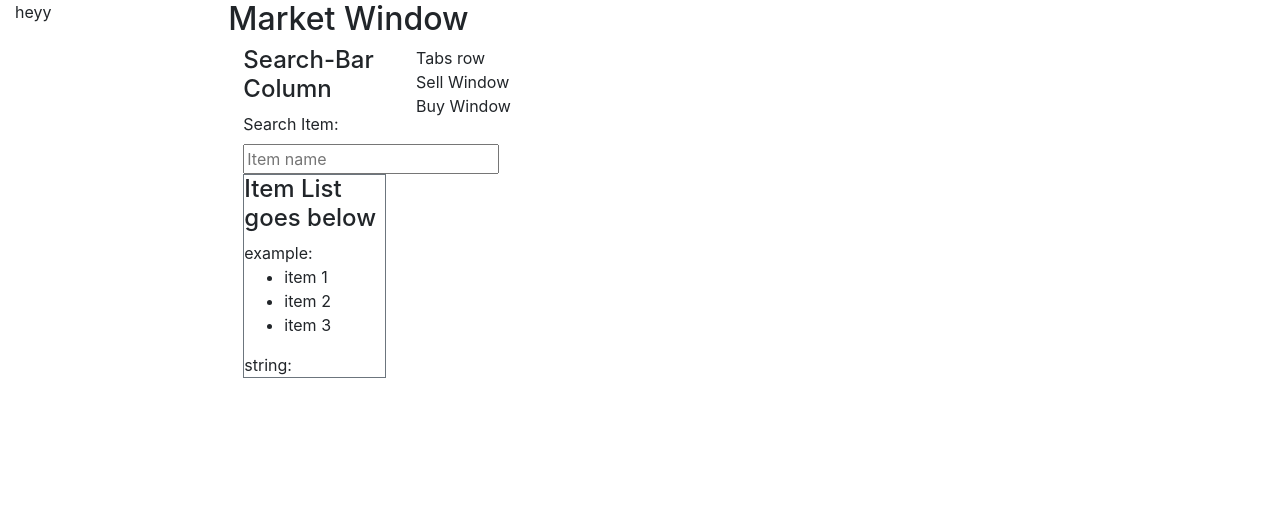
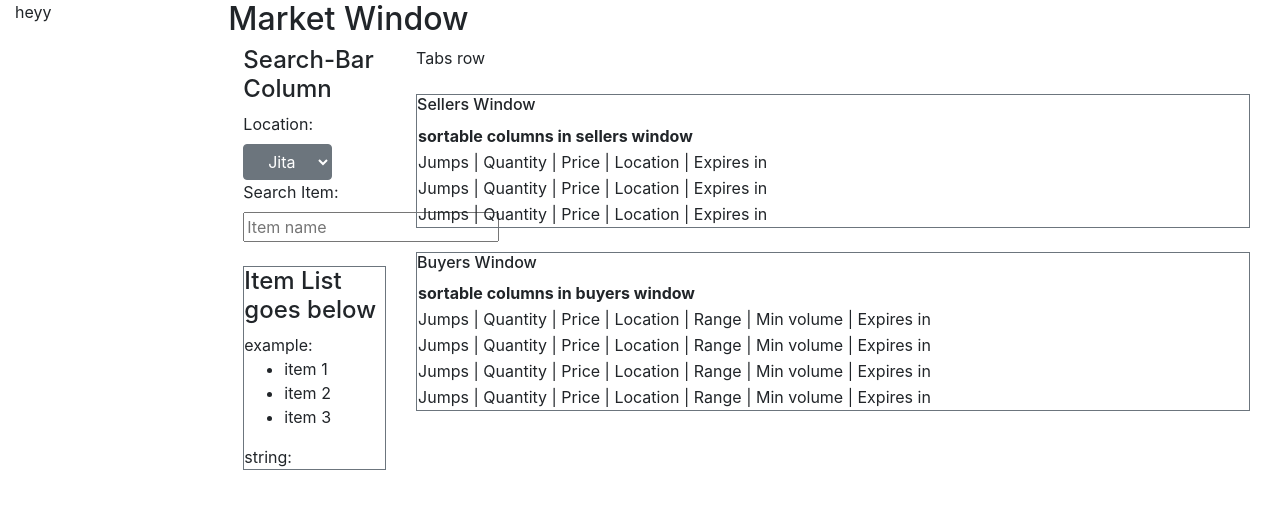
Before and after one commit to SeanBunch/Eve-API, a React (Create React App) app in the folder frontend/: page / in a window 1280 px wide. Shown: the top 508 px of the page. Built offline with nearby package versions, Linux system fonts and the light colour scheme.

Commit message:
added html elements and placeholders readme update

```diff
--- a/frontend/src/MarketWindow/BuyWindow.js
+++ b/frontend/src/MarketWindow/BuyWindow.js
@@ -2,9 +2,25 @@ import React from "react";
 
 function BuyWindow() {
     return(
-        <div>
-            Buy Window
-        </div>
+        <div className="border border-secondary">
+        <h6>
+        Buyers Window
+        </h6>
+
+        <table>
+            <tbody>
+              <tr>
+
+            <th>sortable columns in buyers window</th>
+            </tr>
+            <tr><td>Jumps | Quantity | Price | Location | Range | Min volume | Expires in</td></tr>
+            <tr><td>Jumps | Quantity | Price | Location | Range | Min volume | Expires in</td></tr>
+            <tr><td>Jumps | Quantity | Price | Location | Range | Min volume | Expires in</td></tr>
+            <tr><td>Jumps | Quantity | Price | Location | Range | Min volume | Expires in</td></tr>
+            </tbody>
+
+        </table>
+    </div>
     )
 }
 
--- a/frontend/src/MarketWindow/ItemList.js
+++ b/frontend/src/MarketWindow/ItemList.js
@@ -1,6 +1,10 @@
 import React, { useState } from "react";
 
 function ItemList({ string }) {
+
+    // need api call to search database with user input string data
+
+
   return (
     <div className="border border-secondary">
       <h4>Item List goes below</h4>
@@ -9,6 +13,7 @@ function ItemList({ string }) {
         example:
         <ul>
           <li>item 1</li>
+          {/* when item is clicked the Sell Window and the Buy Window needs to poplate with data of the item being clicked on */}
           <li>item 2</li>
           <li>item 3</li>
         </ul>
--- a/frontend/src/MarketWindow/MarketWindow.js
+++ b/frontend/src/MarketWindow/MarketWindow.js
@@ -16,7 +16,10 @@ function MarketWindow() {
           </div>
           <div className="col">
             <Tabs />
+            <br/>
             <SellWindow />
+            <br/>
+
             <BuyWindow />
           </div>
         </div>
--- a/frontend/src/MarketWindow/SearchBar.js
+++ b/frontend/src/MarketWindow/SearchBar.js
@@ -12,6 +12,14 @@ function SearchBar() {
   return (
     <div>
       <h4>Search-Bar Column</h4>
+      <div className="dropdown">
+        <label>Location: </label>
+        <select name="location" id="location" className="btn btn-secondary dropdown-toggle">
+            <option value="Jita">Jita</option>
+            <option value="Rens">Rens</option>
+            <option value="Doxie">Doxie</option>
+        </select>
+      </div>
 
       <div>
         <label>Search Item:</label>
@@ -24,6 +32,7 @@ function SearchBar() {
           value={searchValue}
         />
       </div>
+      <br/>
       <ItemList string={searchValue} />
     </div>
   );
--- a/frontend/src/MarketWindow/SellWindow.js
+++ b/frontend/src/MarketWindow/SellWindow.js
@@ -2,8 +2,23 @@ import React from "react";
 
 function SellWindow() {
     return(
-        <div>
-            Sell Window
+        <div className="border border-secondary">
+            <h6>
+            Sellers Window
+            </h6>
+
+            <table>
+                <tbody>
+                   <tr>
+                <th>sortable columns in sellers window</th>
+               </tr>
+               <tr><td>Jumps | Quantity | Price | Location | Expires in</td></tr>
+               <tr><td>Jumps | Quantity | Price | Location | Expires in</td></tr>
+               <tr><td>Jumps | Quantity | Price | Location | Expires in</td></tr>
+                </tbody>
+
+            </table>
+
         </div>
     )
 }
```
Also changed, not shown: 1 other file (tests, documents, lock files or other folders).
